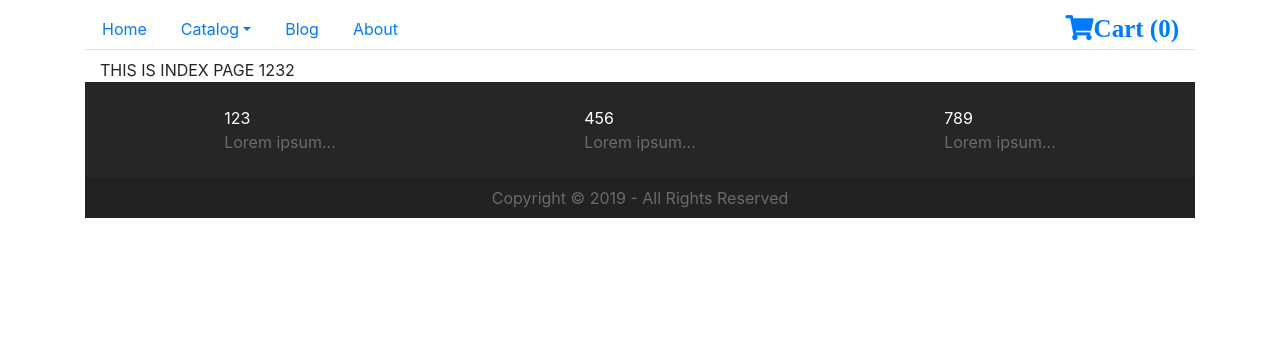
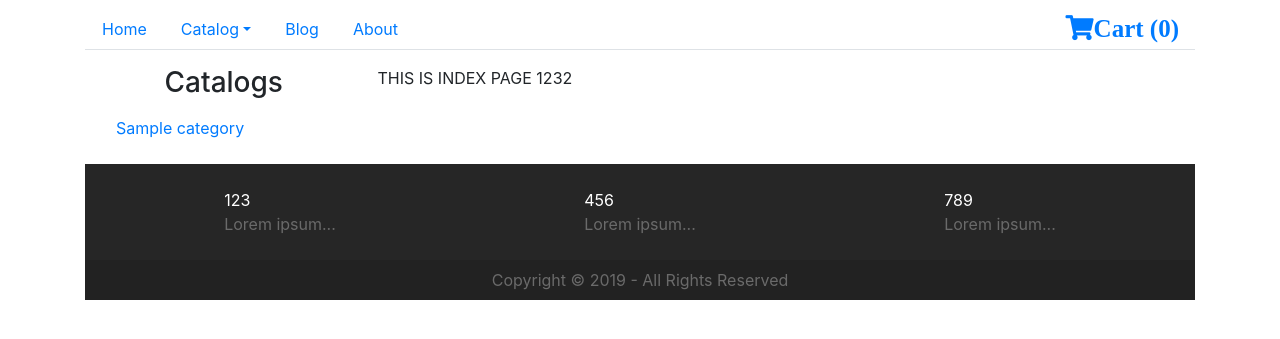
Before and after one commit to Diceon/Parduotuve, a PHP site: page / in a window 1280 px wide. Shown: the part 330-669 px from the top of the page. Run offline with PHP 8.4, Linux system fonts and the light colour scheme; tables that the repository leaves empty hold one stand-in row (values such as "Sample post"); some libraries are stand-ins or nearby versions; some web fonts are replaced.

Commit message:
Added aside menu in index

```diff
--- a/TODO.txt
+++ b/TODO.txt
@@ -7,3 +7,5 @@
 // Add products
 
 // Add shopping cart - Save method? - Database / session / local storage ???
+
+// REDO view data?
--- a/views/index/index.php
+++ b/views/index/index.php
@@ -1,2 +1,10 @@
-THIS IS INDEX PAGE
-<?php echo $data; ?>
+<div class="row my-3">
+    <aside class="col-md-3">
+        <?php include_once 'views/menu_categories.php'; ?>
+    </aside>
+
+    <div class="col-md-9">
+        THIS IS INDEX PAGE
+        <?php echo $data; ?>
+    </div>
+</div>
--- /dev/null
+++ b/views/menu_categories.php
@@ -0,0 +1,8 @@
+        <ul class="nav nav-pills flex-column">
+            <h3 class="text-center">Catalogs</h3>
+            <?php foreach ($this->model->getCategories() as $key => $category) { ?>
+                <li class="nav-item">
+                    <a class="nav-link" href="/parduotuve/catalog/<?php echo strtolower($category['name']); ?>"><?php echo $category['name']; ?></a>
+                </li>
+            <?php } ?>
+        </ul>
```
